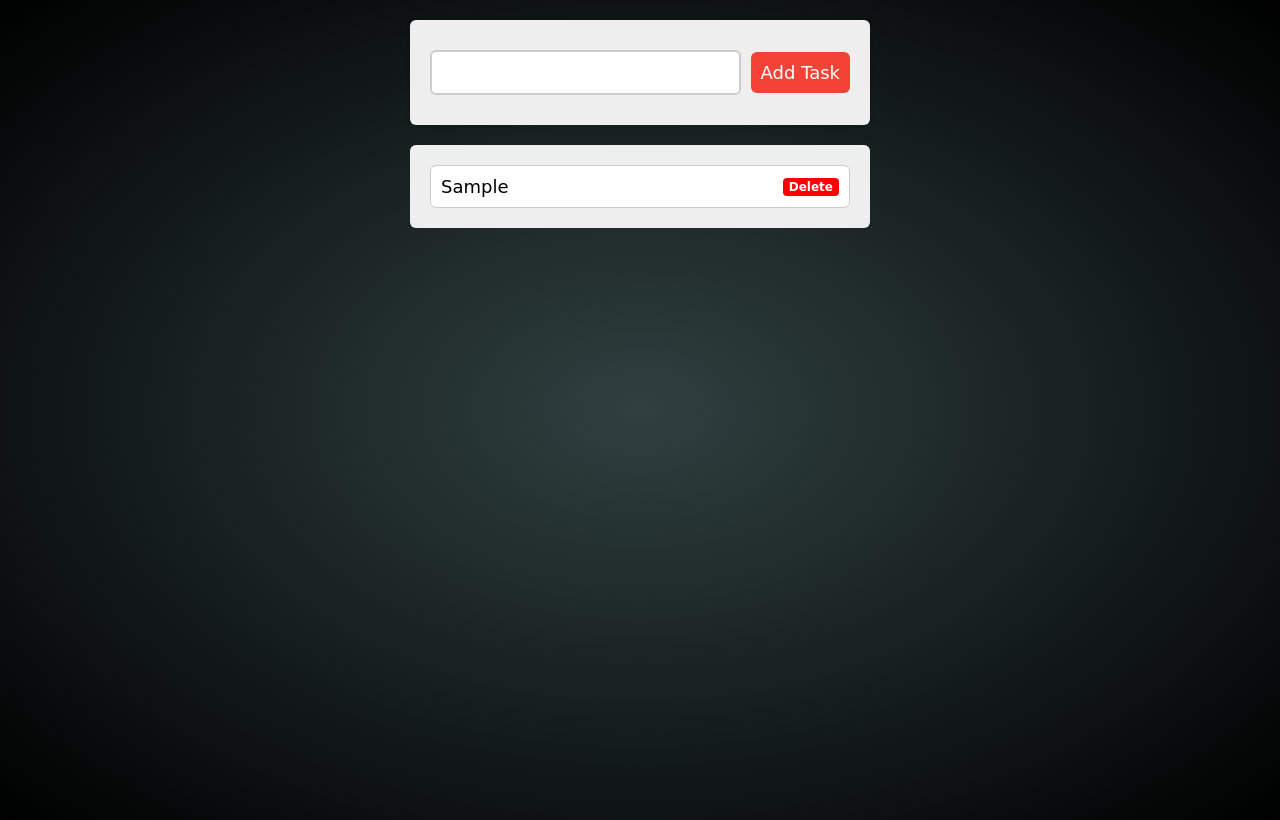
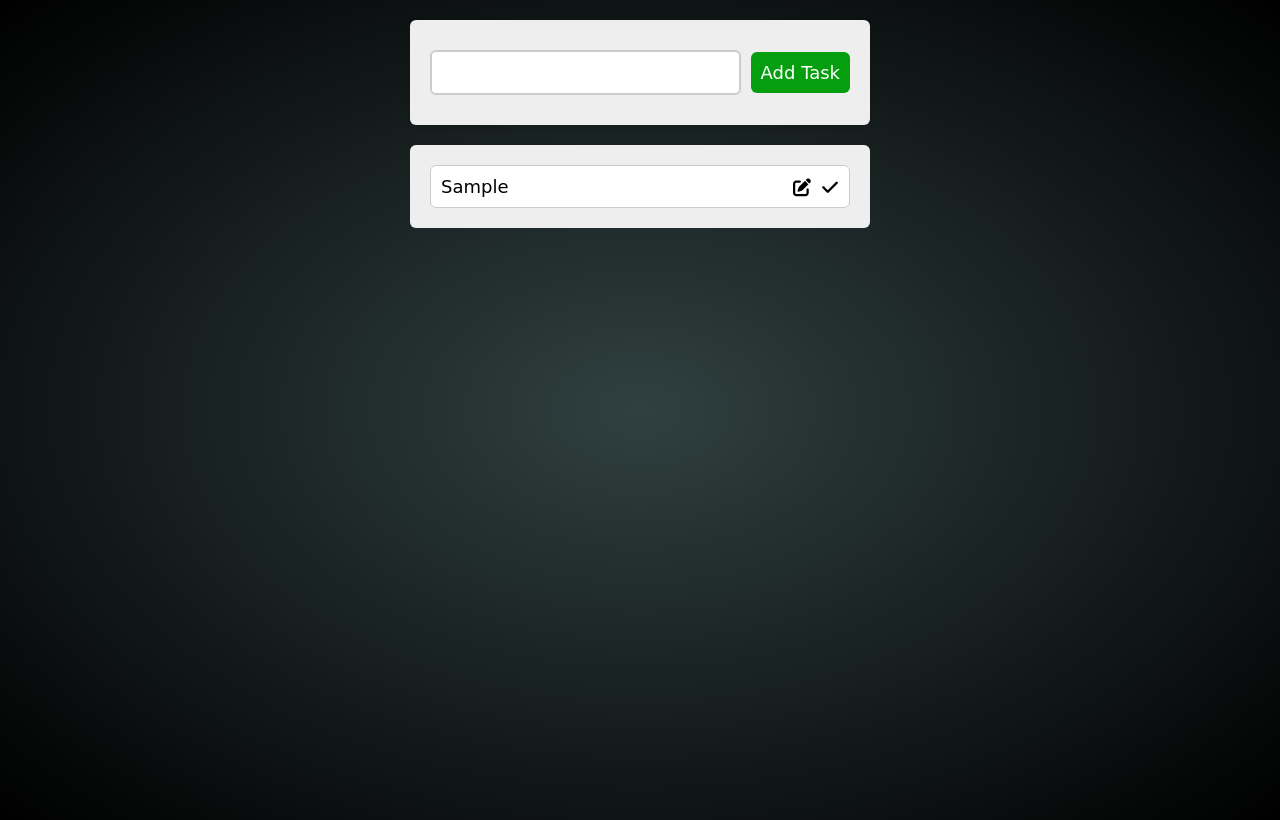
Before and after one commit to ashraf-walid/my_new_repo, a plain HTML site: page index.html in a window 1280 px wide. Both pictures are taken after typing "Sample" into the empty fields and a click on the input "Add Task". Drawn offline with Linux system fonts and the light colour scheme.

Commit message:
some enhancing

```diff
--- a/coding.js
+++ b/coding.js
@@ -10,44 +10,80 @@ if (localStorage.getItem("tasks")){
     addElementToPage();
 }
 
-submit.onclick = function(){
-    if (input.value != ""){
-        let task = {
-            id : Date.now(),
-            title : input.value,
-        };
-        arrayList.push(task);
+function addElementToPage() {
+    tasksDiv.innerHTML = "";
+    arrayList.forEach(function(task) {
+      let div = document.createElement("div");
+      let checkIcon = document.createElement("i");
+      let delIcon = document.createElement("i");
+      let taskText = document.createElement("span");
+
+      delIcon.className = "fa-solid fa-check deleteBtn";
+      checkIcon.className = "fa-solid fa-pen-to-square editBtn";
+      taskText.textContent = task.title;
+      taskText.className = "task-text";
+
+      div.className = "task";
+
+      let iconsDiv = document.createElement("div");
+      iconsDiv.className = "task-icons";
+      iconsDiv.appendChild(checkIcon);
+      iconsDiv.appendChild(delIcon);
+
+      div.appendChild(taskText);
+      div.appendChild(iconsDiv);
+      div.setAttribute("data-id", task.id);
+      tasksDiv.appendChild(div);
+
+      // Event listener for edit button
+      checkIcon.addEventListener("click", function() {
+      input.value = task.title;
+      submit.value = "Update Task";
+      submit.onclick = function() {
+        if (input.value != "") {
+          task.title = input.value;
+          localStorage.setItem("tasks", JSON.stringify(arrayList));
           addElementToPage();
-        localStorage.setItem("tasks",JSON.stringify(arrayList));
           input.value = "";
+          submit.value = "Add Task";
+          submit.onclick = addTask;
         }
       }
-
-function addElementToPage (){
-    tasksDiv.innerHTML = "";
-    arrayList.forEach(function(task){
-    let div = document.createElement("div");
-    div.className = "task";
-    div.appendChild(document.createTextNode(task.title));
-    div.setAttribute("data-id", task.id);
-    let del = document.createElement("span");
-    del.appendChild(document.createTextNode("Delete"));
-    del.className = "del";
-    div.appendChild(del);
-    tasksDiv.appendChild(div);
-    })
+    });
+    });
     deleteElement();
   }
 
   function deleteElement() {
     tasksDiv.onclick = function(e) {
-        if (e.target.classList.contains("del")) {
-            let targetDeleteId = e.target.parentElement.getAttribute("data-id");
+      if (e.target.classList.contains("deleteBtn")) {
+        let targetDeleteId = e.target.parentElement.parentElement.getAttribute("data-id");
         arrayList = arrayList.filter(function(del) {
           return del.id != targetDeleteId;
         });
-            e.target.parentElement.remove();
+        e.target.parentElement.parentElement.remove();
         localStorage.setItem("tasks", JSON.stringify(arrayList));
       }
     }
   }
+
+  function addTask() {
+    if (input.value != "") {
+      let task = {
+        id: Date.now(),
+        title: input.value,
+      };
+      arrayList.push(task);
+      addElementToPage();
+      localStorage.setItem("tasks", JSON.stringify(arrayList));
+      input.value = "";
+    }
+  }
+
+  submit.onclick = addTask;
+
+  document.addEventListener('keydown', function(event) {
+    if (event.key === 'Enter') {
+      addTask();
+    }
+  });
--- a/index.html
+++ b/index.html
@@ -4,7 +4,8 @@
   <meta charset="UTF-8">
   <meta name="viewport" content="width=device-width, initial-scale=1.0">
   <link rel="stylesheet" href="main.css">
-  <title>Document</title>
+  <link rel="stylesheet" href="https://cdnjs.cloudflare.com/ajax/libs/font-awesome/6.2.0/css/all.min.css">
+  <title>To Do List</title>
 </head>
 <body>
   <div class="container">
--- a/main.css
+++ b/main.css
@@ -51,7 +51,7 @@ input, button, .tasks {
 
 .add {
   border: none;
-  background-color: #f44336;
+  background-color: #059e0f;
   color: white;
   padding: 10px;
   border-radius: 6px;
@@ -61,7 +61,7 @@ input, button, .tasks {
 }
 
 .add:hover {
-  background-color: #d32f2f;
+  background-color: #038a0c;
 }
 
 .tasks {
@@ -88,15 +88,23 @@ input, button, .tasks {
 .tasks .task:hover {
   background-color: #f7f7f7;
 }
-.tasks .task.done {
-  opacity: 0.5;
+
+.task-icons {
+  display: flex;
+  gap: 10px;
 }
-.tasks .task span {
-  font-weight: bold;
-  font-size: 12px;
-  background-color: red;
-  color: white;
-  padding: 2px 6px;
-  border-radius: 4px;
-  cursor: pointer;
+@media (max-width: 600px) {
+  .form {
+    flex-direction: column;
+    align-items: stretch;
+  }
+
+  .input, .add {
+    width: 100%;
+    margin: 5px 0;
+  }
+
+  .task-icons {
+    justify-content: flex-end;
+  }
 }
```
Lines whose indentation alone changed are shown as unchanged.
